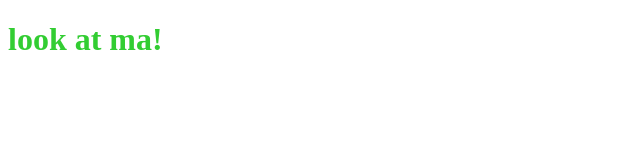
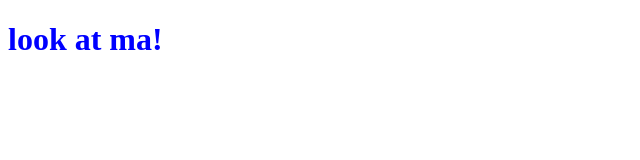
Before and after one commit to kajal-swain/practice-portfolio, a plain HTML site: page index.html in a window 1280 px wide. Shown: the whole page, without its empty margins (0-640 px from the left). Drawn offline with Linux system fonts and the light colour scheme.

Commit message:
css colour corrected

```diff
--- a/style.css
+++ b/style.css
@@ -1,7 +1,7 @@
 
 /* global view */
 h1{
-    color: limegreen;
+    color: blue;
 
 }
 /* tablet view */
```
